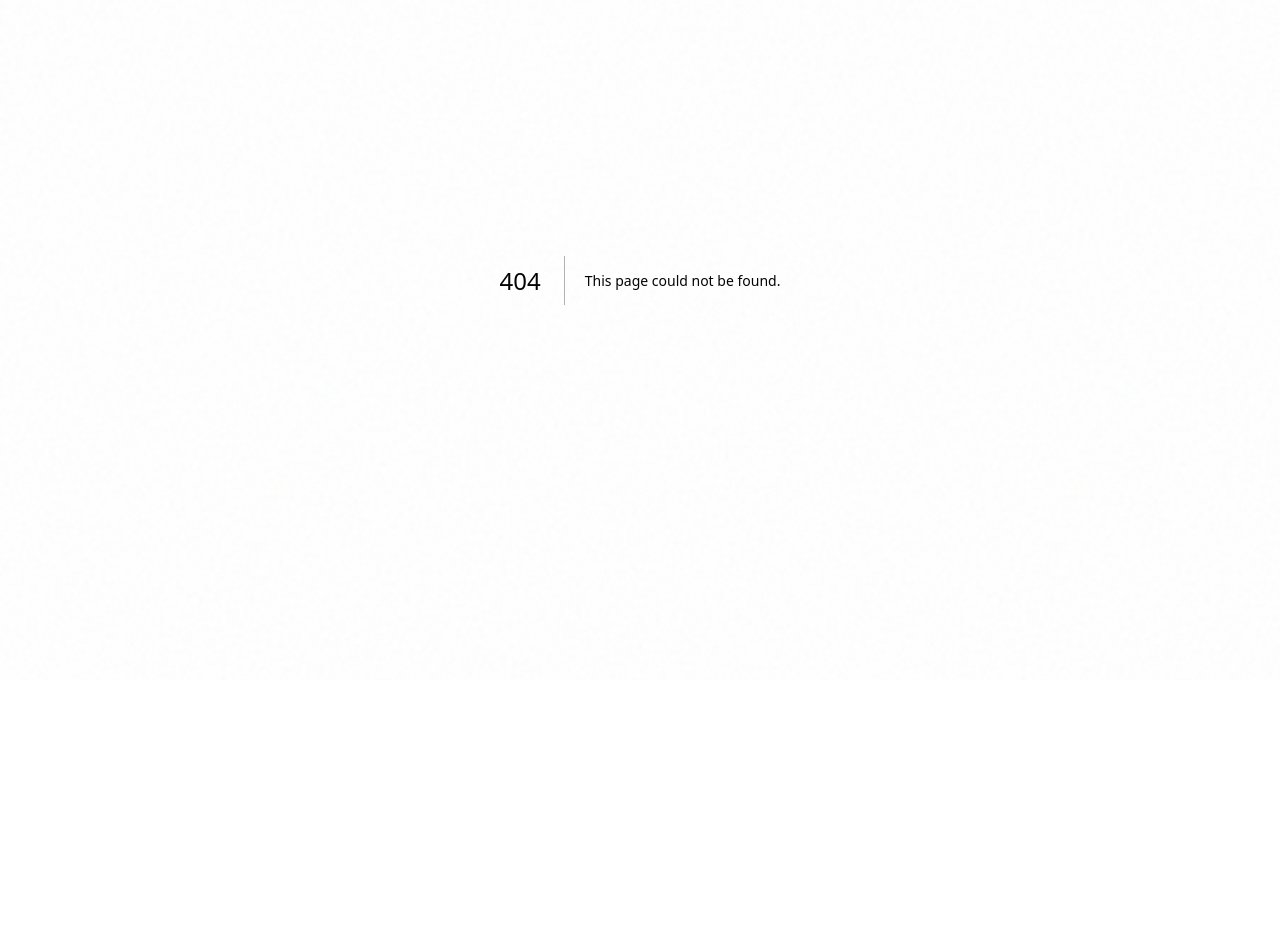
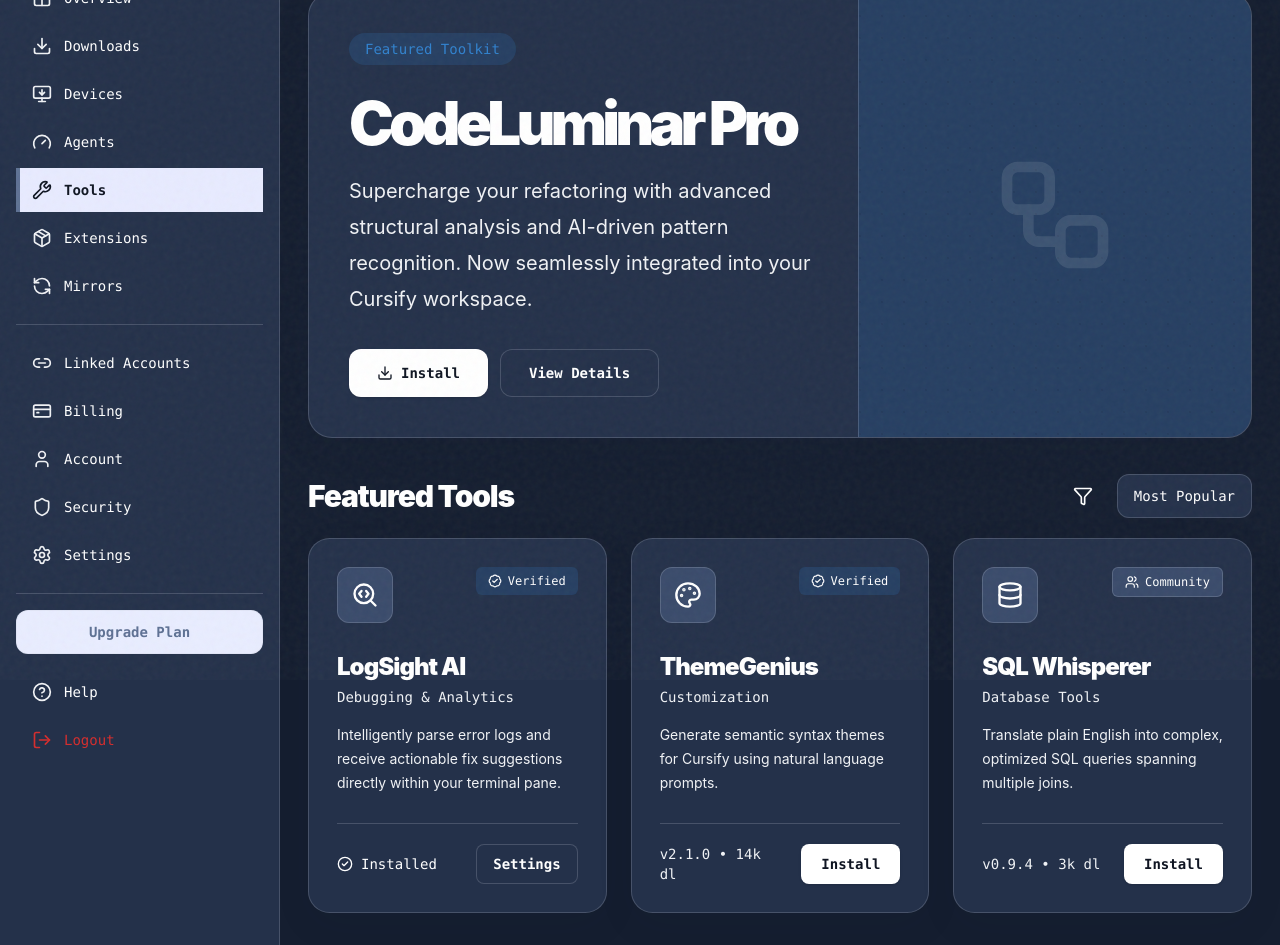
Before and after one commit to Cursify-inc/Cursify-WebApp, a Next.js app: page /dashboard/tools in a window 1280 px wide. Before the commit this address had no page. Shown: the part 120-1065 px from the top of the page. Before the commit the page ends 800 px from the top, so only its background shows below. Built offline with nearby package versions, Linux system fonts and the light colour scheme.

Commit message:
feat: add tools store page

```diff
--- /dev/null
+++ b/app/dashboard/tools/page.tsx
@@ -0,0 +1,31 @@
+"use client";
+
+import { useState } from "react";
+import {
+  DashboardSidebar,
+  DashboardTopbar,
+} from "@/components/dashboard/overview";
+import { ToolsPanel } from "@/components/dashboard/tools";
+
+export default function ToolsPage() {
+  const [isSidebarOpen, setIsSidebarOpen] = useState(false);
+
+  return (
+    <main className="min-h-screen bg-background text-text-primary">
+      <div className="grid min-h-screen lg:grid-cols-[280px_1fr]">
+        <DashboardSidebar
+          isMobileOpen={isSidebarOpen}
+          onClose={() => setIsSidebarOpen(false)}
+        />
+
+        <section className="min-w-0 bg-background">
+          <DashboardTopbar onMenuClick={() => setIsSidebarOpen(true)} />
+
+          <div className="px-6 py-8 lg:px-7">
+            <ToolsPanel />
+          </div>
+        </section>
+      </div>
+    </main>
+  );
+}
--- /dev/null
+++ b/components/dashboard/tools/index.ts
@@ -0,0 +1 @@
+export { ToolsPanel } from "./tools-panel";
--- /dev/null
+++ b/components/dashboard/tools/tools-panel.tsx
@@ -0,0 +1,228 @@
+import type { ElementType } from "react";
+import {
+  CheckCircle2,
+  Download,
+  Filter,
+  MousePointer2,
+  Palette,
+  SearchCode,
+  Settings,
+  Sparkles,
+  Workflow,
+  Database,
+  Users,
+  Verified,
+} from "lucide-react";
+
+type ToolItem = {
+  name: string;
+  category: string;
+  description: string;
+  version?: string;
+  downloads?: string;
+  badge: "Verified" | "Community";
+  icon: ElementType;
+  installed?: boolean;
+};
+
+const tools: ToolItem[] = [
+  {
+    name: "LogSight AI",
+    category: "Debugging & Analytics",
+    description:
+      "Intelligently parse error logs and receive actionable fix suggestions directly within your terminal pane.",
+    badge: "Verified",
+    icon: SearchCode,
+    installed: true,
+  },
+  {
+    name: "ThemeGenius",
+    category: "Customization",
+    description:
+      "Generate semantic syntax themes for Cursify using natural language prompts.",
+    version: "v2.1.0",
+    downloads: "14k dl",
+    badge: "Verified",
+    icon: Palette,
+  },
+  {
+    name: "SQL Whisperer",
+    category: "Database Tools",
+    description:
+      "Translate plain English into complex, optimized SQL queries spanning multiple joins.",
+    version: "v0.9.4",
+    downloads: "3k dl",
+    badge: "Community",
+    icon: Database,
+  },
+];
+
+export function ToolsPanel() {
+  return (
+    <div className="mx-auto max-w-7xl space-y-9">
+      <HeroTool />
+
+      <section className="space-y-5">
+        <div className="flex flex-col gap-4 sm:flex-row sm:items-center sm:justify-between">
+          <h2 className="text-3xl font-black tracking-[-0.04em] text-text-primary">
+            Featured Tools
+          </h2>
+
+          <div className="flex items-center gap-3">
+            <button
+              type="button"
+              className="inline-flex h-11 cursor-pointer items-center justify-center rounded-xl px-3 text-text-primary transition hover:bg-background-light"
+              aria-label="Filter tools"
+            >
+              <Filter className="h-5 w-5" />
+            </button>
+
+            <button
+              type="button"
+              className="inline-flex h-11 cursor-pointer items-center justify-center rounded-xl border border-border bg-background-surface px-4 font-mono text-sm text-text-primary transition hover:bg-background-light"
+            >
+              Most Popular
+            </button>
+          </div>
+        </div>
+
+        <div className="grid gap-6 lg:grid-cols-2 xl:grid-cols-3">
+          {tools.map((tool) => (
+            <ToolCard key={tool.name} {...tool} />
+          ))}
+        </div>
+      </section>
+    </div>
+  );
+}
+
+function HeroTool() {
+  return (
+    <section className="overflow-hidden rounded-[1.5rem] border border-border bg-background-surface shadow-[0_12px_40px_rgba(21,30,48,0.06)]">
+      <div className="grid lg:grid-cols-[1.4fr_1fr]">
+        <div className="p-8 md:p-10">
+          <span className="inline-flex rounded-full bg-info-light px-4 py-1.5 font-mono text-sm text-info">
+            Featured Toolkit
+          </span>
+
+          <h1 className="mt-7 text-5xl font-black tracking-[-0.08em] text-text-primary md:text-6xl">
+            CodeLuminar Pro
+          </h1>
+
+          <p className="mt-5 max-w-2xl text-xl leading-9 text-text-secondary">
+            Supercharge your refactoring with advanced structural analysis and
+            AI-driven pattern recognition. Now seamlessly integrated into your
+            Cursify workspace.
+          </p>
+
+          <div className="mt-8 flex flex-col gap-3 sm:flex-row">
+            <button
+              type="button"
+              className="inline-flex h-12 cursor-pointer items-center justify-center gap-2 rounded-xl bg-text-primary px-7 font-mono text-sm font-bold text-text-inverse shadow-sm transition hover:bg-text-secondary"
+            >
+              <Download className="h-4 w-4" />
+              Install
+            </button>
+
+            <button
+              type="button"
+              className="inline-flex h-12 cursor-pointer items-center justify-center rounded-xl border border-border bg-background-surface px-7 font-mono text-sm font-bold text-text-primary transition hover:bg-background-light"
+            >
+              View Details
+            </button>
+          </div>
+        </div>
+
+        <div className="relative hidden min-h-[300px] border-l border-border bg-info-light lg:block">
+          <div className="absolute inset-0 bg-[radial-gradient(circle_at_1px_1px,rgba(21,30,48,0.12)_1px,transparent_0)] bg-[length:22px_22px]" />
+
+          <Workflow className="absolute left-1/2 top-1/2 h-32 w-32 -translate-x-1/2 -translate-y-1/2 text-text-primary opacity-10" />
+        </div>
+      </div>
+    </section>
+  );
+}
+
+function ToolCard({
+  name,
+  category,
+  description,
+  version,
+  downloads,
+  badge,
+  icon: Icon,
+  installed = false,
+}: ToolItem) {
+  return (
+    <article className="group flex min-h-[330px] flex-col rounded-[1.35rem] border border-border bg-background-surface p-6 shadow-[0_12px_40px_rgba(21,30,48,0.06)] transition hover:-translate-y-1 hover:border-text-primary md:p-7">
+      <div className="flex items-start justify-between gap-4">
+        <div className="flex h-14 w-14 items-center justify-center rounded-xl border border-border bg-background-light text-text-primary">
+          <Icon className="h-7 w-7" />
+        </div>
+
+        <ToolBadge badge={badge} />
+      </div>
+
+      <div className="mt-7">
+        <h3 className="text-2xl font-black tracking-[-0.04em] text-text-primary">
+          {name}
+        </h3>
+
+        <p className="mt-1 font-mono text-sm text-text-secondary">
+          {category}
+        </p>
+      </div>
+
+      <p className="mt-4 flex-1 text-sm leading-6 text-text-secondary">
+        {description}
+      </p>
+
+      <div className="mt-7 flex items-center justify-between gap-4 border-t border-border pt-5">
+        {installed ? (
+          <div className="inline-flex items-center gap-2 font-mono text-sm text-text-primary">
+            <CheckCircle2 className="h-4 w-4" />
+            Installed
+          </div>
+        ) : (
+          <p className="font-mono text-sm text-text-secondary">
+            {version} • {downloads}
+          </p>
+        )}
+
+        {installed ? (
+          <button
+            type="button"
+            className="inline-flex h-10 cursor-pointer items-center justify-center rounded-lg border border-border bg-background-surface px-4 font-mono text-sm font-bold text-text-primary transition hover:bg-background-light"
+          >
+            Settings
+          </button>
+        ) : (
+          <button
+            type="button"
+            className="inline-flex h-10 cursor-pointer items-center justify-center rounded-lg bg-text-primary px-5 font-mono text-sm font-bold text-text-inverse shadow-sm transition hover:bg-text-secondary"
+          >
+            Install
+          </button>
+        )}
+      </div>
+    </article>
+  );
+}
+
+function ToolBadge({ badge }: { badge: "Verified" | "Community" }) {
+  if (badge === "Community") {
+    return (
+      <span className="inline-flex items-center gap-1.5 rounded-md border border-border bg-background-light px-3 py-1.5 font-mono text-xs text-text-primary">
+        <Users className="h-3.5 w-3.5" />
+        Community
+      </span>
+    );
+  }
+
+  return (
+    <span className="inline-flex items-center gap-1.5 rounded-md bg-info-light px-3 py-1.5 font-mono text-xs text-text-primary">
+      <Verified className="h-3.5 w-3.5" />
+      Verified
+    </span>
+  );
+}
```
